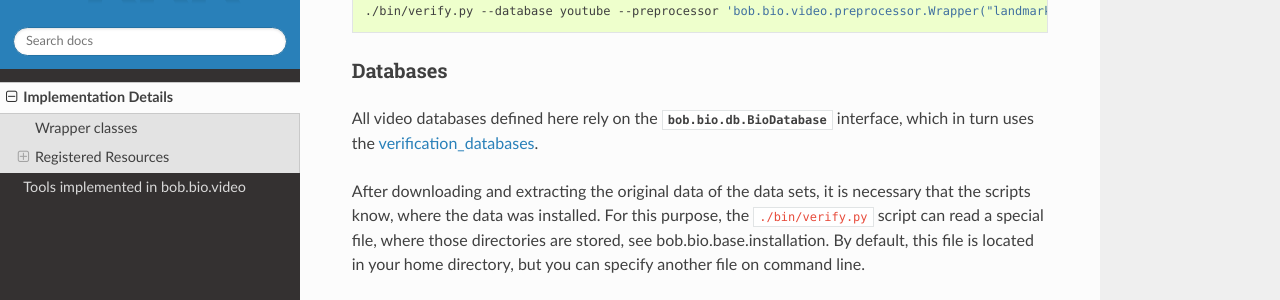
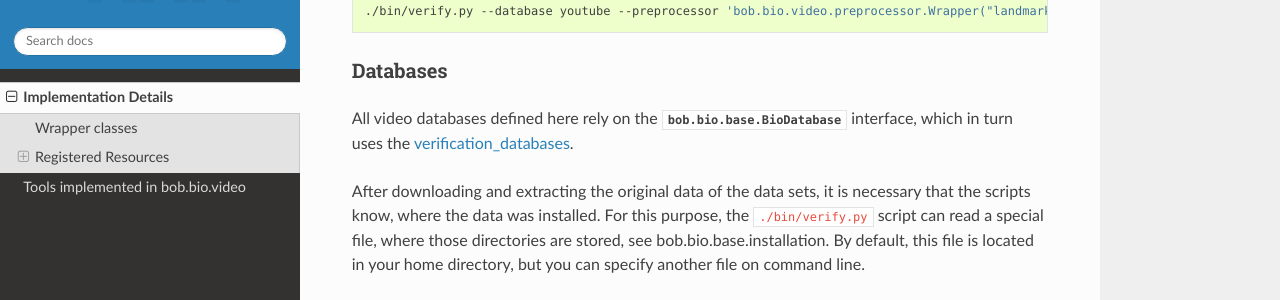
Before and after one commit to nixworks/bob.bio.video, a Sphinx documentation site: the page built from doc/implementation.rst, in a window 1280 px wide and 900 px high, scrolled down 1037 px. Shown: the part 147-447 px from the top of the window. Built offline with Sphinx 7.4.7 and the Read the Docs theme 2.0.0, drawn with Linux system fonts in a browser that asks for light colours; formulas are drawn with MathJax 3; the version number could not be read and is left out; some of the changed lines change nothing that is shown.

Commit message:
[Automatic] update links and the ci mostly

```diff
--- a/doc/conf.py
+++ b/doc/conf.py
@@ -30,8 +30,28 @@
 import sphinx
 if sphinx.__version__ >= "1.4.1":
     extensions.append('sphinx.ext.imgmath')
+    imgmath_image_format = 'svg'
 else:
     extensions.append('sphinx.ext.pngmath')
+
+# Be picky about warnings
+nitpicky = True
+
+# Ignores stuff we can't easily resolve on other project's sphinx manuals
+nitpick_ignore = []
+
+# Allows the user to override warnings from a separate file
+if os.path.exists('nitpick-exceptions.txt'):
+    for line in open('nitpick-exceptions.txt'):
+        if line.strip() == "" or line.startswith("#"):
+            continue
+        dtype, target = line.split(None, 1)
+        target = target.strip()
+        try: # python 2.x
+            target = unicode(target)
+        except NameError:
+            pass
+        nitpick_ignore.append((dtype, target))
 
 # Always includes todos
 todo_include_todos = True
@@ -111,7 +131,7 @@
 
 # Some variables which are useful for generated material
 project_variable = project.replace('.', '_')
-short_description = u'Tools for running biometric recognition experiments'
+short_description = u'Run biometric recognition algorithms on videos'
 owner = [u'Idiap Research Institute']
 
 
@@ -217,7 +237,7 @@
 
 # For inter-documentation mapping:
 from bob.extension.utils import link_documentation, load_requirements
-sphinx_requirements = "./extra-intersphinx.txt"
+sphinx_requirements = "extra-intersphinx.txt"
 if os.path.exists(sphinx_requirements):
     intersphinx_mapping = link_documentation(additional_packages=load_requirements(sphinx_requirements))
 else:
--- a/doc/implementation.rst
+++ b/doc/implementation.rst
@@ -53,7 +53,7 @@
 Databases
 ~~~~~~~~~
 
-All video databases defined here rely on the :py:class:`bob.bio.db.BioDatabase` interface, which in turn uses the `verification_databases <https://github.com/idiap/bob/wiki/Packages>`_.
+All video databases defined here rely on the :py:class:`bob.bio.base.BioDatabase` interface, which in turn uses the `verification_databases <https://gitlab.idiap.ch/bob/bob/wikis/Packages>`_.
 
 After downloading and extracting the original data of the data sets, it is necessary that the scripts know, where the data was installed.
 For this purpose, the ``./bin/verify.py`` script can read a special file, where those directories are stored, see :ref:`bob.bio.base.installation`.
--- a/setup.py
+++ b/setup.py
@@ -48,7 +48,7 @@
     #
     # Our database packages are good examples of namespace implementations
     # using several layers. You can check them out here:
-    # https://github.com/idiap/bob/wiki/Satellite-Packages
+    # https://gitlab.idiap.ch/bob/bob/wikis/Packages
 
 
     # This entry defines which scripts you will have inside the 'bin' directory
```
